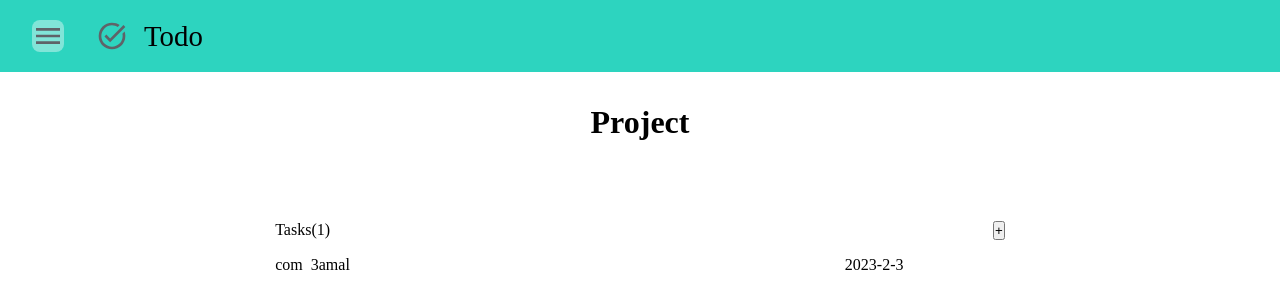
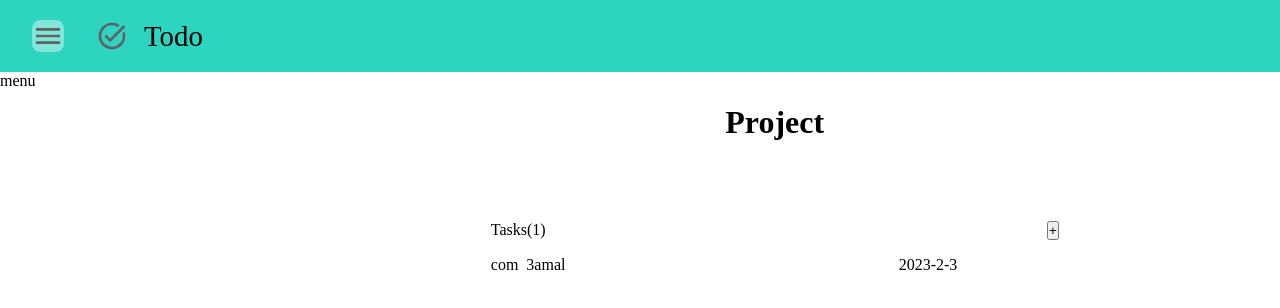
Before and after one commit to TahraouiMustapha/Todo-List, a website built with webpack: page src/index.html in a window 1280 px wide. Built offline with nearby package versions, Linux system fonts and the light colour scheme.

Commit message:
Style the body by the grid box for add the menu-bar

```diff
--- a/src/handlerDom.js
+++ b/src/handlerDom.js
@@ -37,6 +37,8 @@ const handlerDom = (function (){
                             desc.value,
                         dueDate.value,
                         priority.value);
+
+            console.log(task);
         })
 
         myForm.appendChild(title);
@@ -53,8 +55,15 @@ const handlerDom = (function (){
         dialog.showModal();
     }
 
+    function addProjectHandler() {
+
+    }
+
+
+
     return {
-        addTodosHandler
+        addTodosHandler,
+        addProjectHandler
     }
 })()
 
--- a/src/index.html
+++ b/src/index.html
@@ -39,5 +39,8 @@
         </div>
     </section>
 
+    <section class="menu" >
+        menu
+    </section>
 </body>
 </html>
--- a/src/style.css
+++ b/src/style.css
@@ -4,12 +4,17 @@
 }
 
 body {
-    display: flex;
-    flex-direction: column;
     height:100vh;
+    width:100vw;
+    display: grid;
+    grid-template-columns: 0.8fr 3fr;
+    grid-template-rows: 72px 1fr;
+    grid-template-areas: "header header"
+                          "menu main"    ;
 }
 
 header {
+    grid-area: header;
     height:56px;
     display: flex;
     align-items: center;
@@ -45,6 +50,7 @@ header {
 
 /* main section style */
 .main {
+    grid-area: main;
     display: flex;
     flex-direction: column;
     align-items: center;
```
